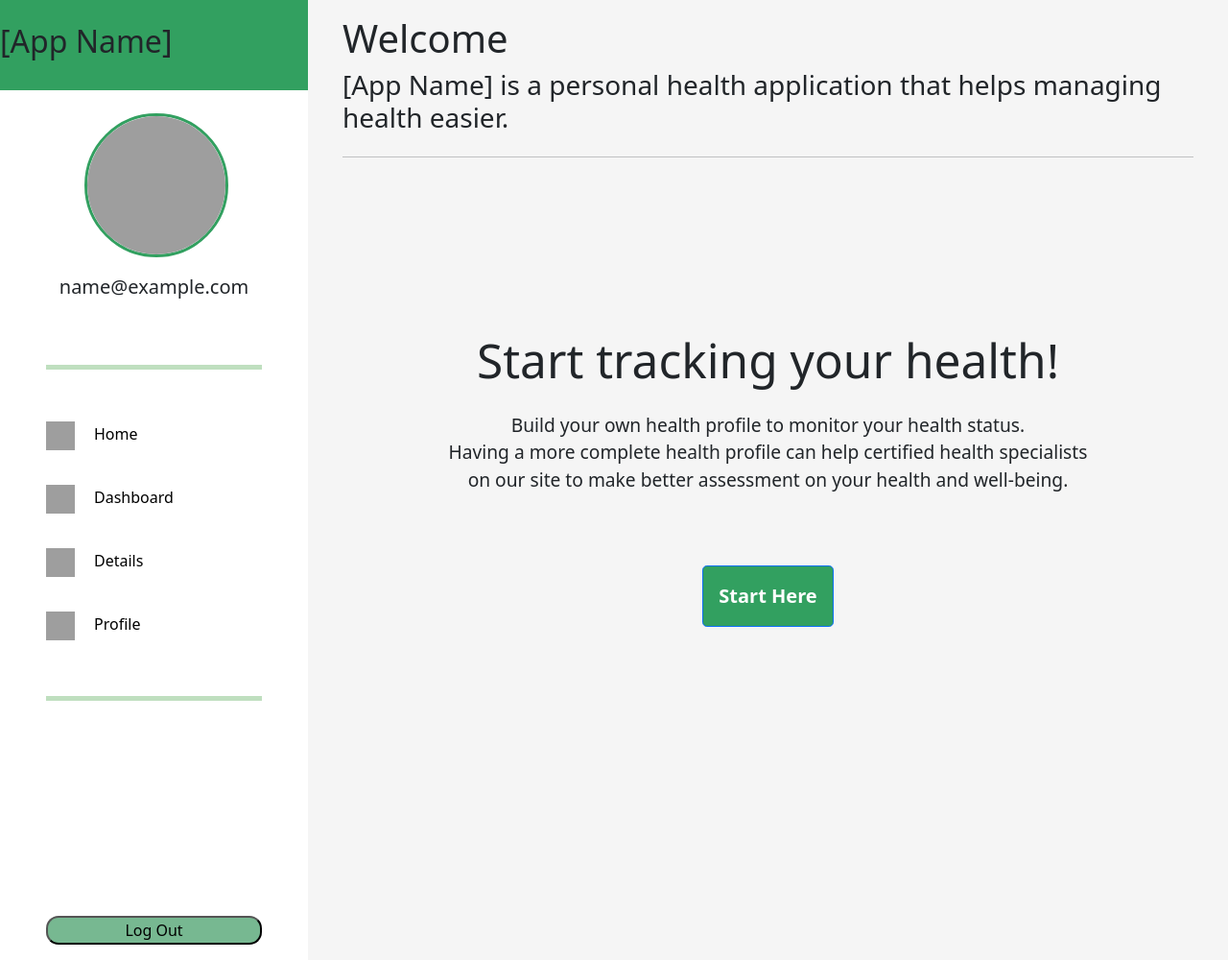
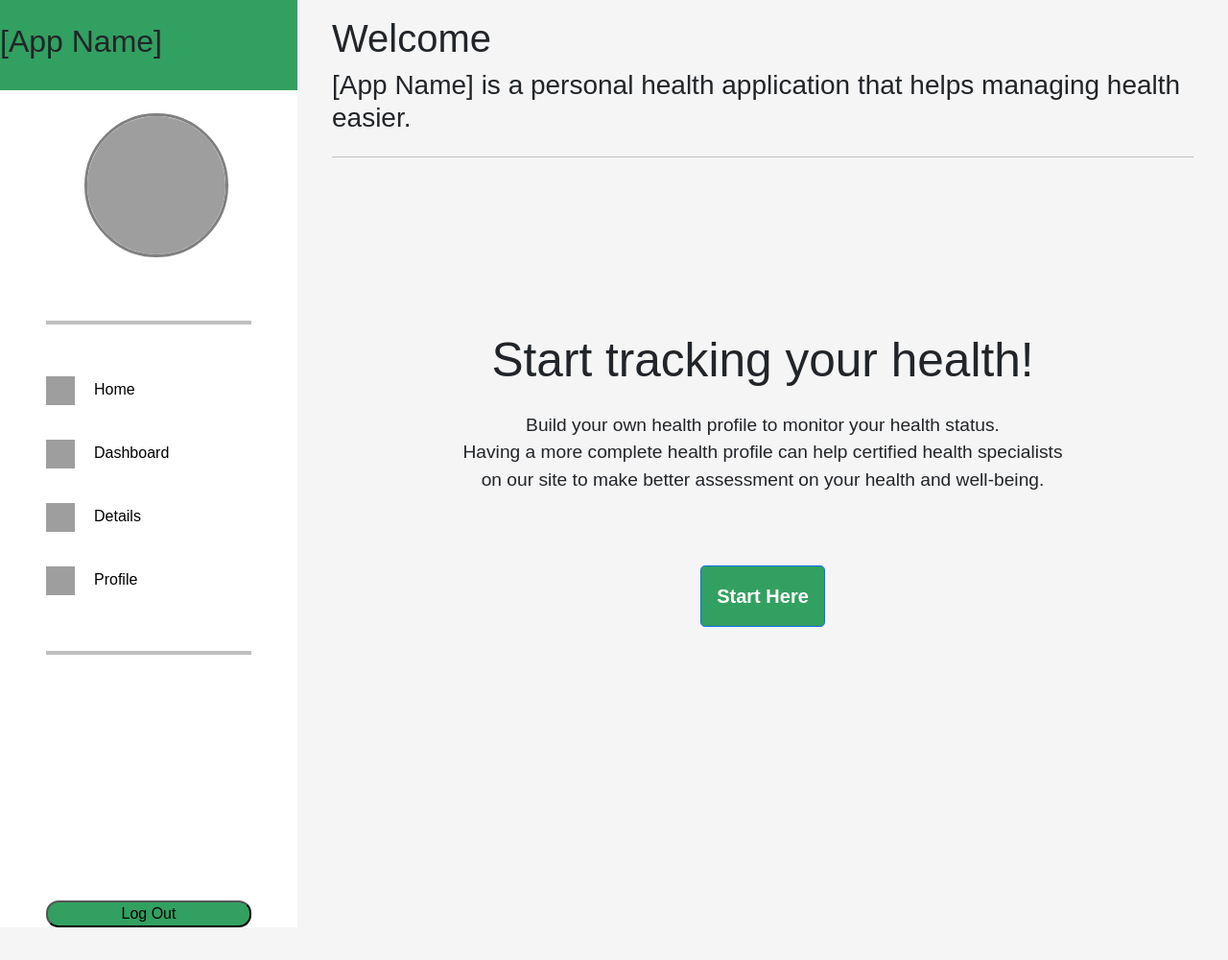
Before and after one commit to chunsu2019/SeniorProoject, a Flask app: template app/templates/public/home.html in a window 1280 px wide. Shown: the whole page at 96% size. After the commit the page ends 966 px from the top, so only its background shows below. Run offline with Flask 2, Linux system fonts and the light colour scheme; the template is opened without the code that fills it, so the values that code supplies are empty; the visitor is signed in with stand-in values (Sample User, id 1); parts of the project's set-up code (start-up, migrations or seed data) failed here and were passed over; some libraries are stand-ins or nearby versions; grey boxes are pictures that could not be loaded.

Commit message:
Code cleanup and fixed a bug
Removed inline CSS. Tried to fix a bug caused by the getuid function. firebase uid now stores in session.

```diff
--- /dev/null
+++ b/app/static/css/home.css
@@ -0,0 +1,9 @@
+
+.add_btn{
+    background-color: #32A060;
+    padding: 1rem;
+}
+
+.add_btn:hover{
+    background-color:#4be68c;
+}
--- /dev/null
+++ b/app/static/css/nav_bar_template.css
@@ -0,0 +1,84 @@
+* {
+    margin: 0;
+    padding: 0;
+    box-sizing: border-box;
+    font-family: Arial, Helvetica, sans-serif;
+}
+
+html {
+    height: 100%;
+}
+
+body {
+    min-height: 100vh;
+}
+
+.pageContainer, .row.flex-nowrap{
+    min-height: 100vh;
+}
+
+.appName {
+    width:100%;
+    background-color: #32A060;
+}
+
+.profilePic {
+    border: 3px solid;
+    border-color: gray;
+    border-radius: 50%;
+    width: 150px;
+    height: 150px;
+}
+
+.navbarHR {
+    height: 4px !important;
+    width: 100%;
+    margin-top: 50px;
+    color: black;
+}
+
+.nav.nav-pills.flex-column {
+    margin-top: 30px;
+    width: 100%;
+    gap: 20px;
+}
+
+
+.navIcon {
+    width: 30px;
+    height: 30px;
+    margin-right: 20px;
+}
+
+a:link {
+    color: black;
+    background-color: transparent;
+    text-decoration: none;
+}
+
+a:visited {
+    color: black;
+    background-color: transparent;
+    text-decoration: none;
+}
+
+.nav-pills>li>a.active {
+    color: rgb(60, 54, 54) !important;
+    background-color: #32A060 !important;
+}
+
+.nav-pills>li>a:hover {
+    color: rgb(60, 54, 54) !important;
+    background-color: #77b891 !important;
+}
+
+.logoutButton {
+    width: 100%;
+    border-radius: 13px;
+    margin-top: 15rem;
+    background-color: #32A060;
+}
+
+.content {
+    background-color: whitesmoke;
+}
--- a/app/templates/public/dashboard.html
+++ b/app/templates/public/dashboard.html
@@ -1,4 +1,6 @@
 {% extends "public/templates/navbar_templates.html" %}
+
+{% block css %}<link rel="stylesheet" href="../../static/css/dashboard.css"> {% endblock %}
 
 {% block title %}Dashboard{% endblock %}
 
--- a/app/templates/public/details.html
+++ b/app/templates/public/details.html
@@ -1,4 +1,6 @@
 {% extends "public/templates/navbar_templates.html" %}
+
+{% block css %}<link rel="stylesheet" href="../../static/css/details.css"> {% endblock %}
 
 {% block title %}Details{% endblock %}
 
--- a/app/templates/public/home.html
+++ b/app/templates/public/home.html
@@ -1,4 +1,6 @@
 {% extends "public/templates/navbar_templates.html" %}
+
+{% block css %}<link rel="stylesheet" href="../../static/css/home.css"> {% endblock %}
 
 {% block title %}Home{% endblock %}
 
@@ -31,7 +33,6 @@
                         <form action="/write" method="POST">
                             <select class="form-select" aria-label="Default select example">
                                 <option selected></option>
-                                <option value="0">Basic Info</option>
                                 <option value="1">Blood Pressure(s)</option>
                                 <option value="2">Blood Pressure(s)</option>
                                 <option value="3">Pulse Measurement(s)</option>
--- a/app/templates/public/profile.html
+++ b/app/templates/public/profile.html
@@ -1,4 +1,6 @@
 {% extends "public/templates/navbar_templates.html" %}
+
+{% block css %}<link rel="stylesheet" href="../../static/css/profile.css"> {% endblock %}
 
 {% block title %}Home{% endblock %}
 
@@ -25,7 +27,6 @@
                         <form action="/edit-profile" method="POST" enctype="multipart/form-data">
                             {% if data is none %}
                             <img src="https://i.ibb.co/zRyKTmf/pro.png" alt="Profile Pic" width="200" height="200" id="profileImage">
-                            id="profileImage" style="border: solid;">
                             {% else %}
                             <img src="{{data.profile_image_url}}" alt="Profile Pic" width="200" height="200" id="profileImage">
                             {% endif %}
--- a/app/templates/public/templates/navbar_templates.html
+++ b/app/templates/public/templates/navbar_templates.html
@@ -10,41 +10,36 @@
         integrity="sha384-EVSTQN3/azprG1Anm3QDgpJLIm9Nao0Yz1ztcQTwFspd3yD65VohhpuuCOmLASjC" crossorigin="anonymous">
 
     <!-- Custom CSS -->
-    <link rel="stylesheet" type="text/css" href="../../static/css/style.css">
+    <link rel="stylesheet" href="../../../static/css/nav_bar_template.css">
+
+    {% block css %} {% endblock %}
 
     <title>{% block title %} {% endblock %}</title>
 </head>
 
 <body>
 
-    <div class="container-fluid">
+    <div class="pageContainer container-fluid">
         <div class="row flex-nowrap">
             <div class="col-auto px-0">
-                <div class="py-4" style="width:100%; background-color: #32A060">
+                <div class="appName py-4">
                     <h2>[App Name]</h2>
                 </div>
 
                 <div class="d-flex flex-column align-items-sm-start px-5
                         mh-100">
 
-                    <div class="container mt-4 mb-3 ms-3" style="width: 100%;">
+                    <div class="container mt-4 mb-3 ms-3">
                         {% if 'profile_img_url' not in session %}
-                        <img src="https://i.ibb.co/zRyKTmf/pro.png" alt="Profile Pic" style="border: 3px solid; border-radius: 50%;
-                                border-color: #32A060" width="150" height="150">
+                        <img class="profilePic" src="https://i.ibb.co/zRyKTmf/pro.png" alt="Profile Pic">
                         {% else %}
-                        <img src="{{session['profile_img_url']}}" alt="Profile Pic" style="border: 3px solid; border-radius: 50%;
-                                border-color: #32A060" width="150" height="150">
+                        <img class="profilePic" src="{{session['profile_img_url']}}" alt="Profile Pic">
                         {% endif %}
                     </div>
 
-                    <p style="width: 100%; text-align: center; font-size:
-                            20px;">{{ session["email"] }}</p>
+                    <hr class="navbarHR">
 
-                    <hr style="width: 225px; margin-top: 50px; height: 5px;
-                            border-width: 0; color: green;">
-
-                    <ul class="nav nav-pills flex-column" style="margin-top:
-                            30px; width: 100%; gap: 20px;">
+                    <ul class="nav nav-pills flex-column">
 
                         <li>
                             {% if active=="home" %}
@@ -54,28 +49,28 @@
 
                                 {% else %}
 
-                                <a href="/home" class="nav-link px-0
-                                        align-middle">
+                                <a href="/home" class="nav-link px-0 align-middle">
 
                                     {% endif %}
-                                    <img src="https://i.ibb.co/YfHk20r/icons8-home-80.png" alt="dashboard-icon"
-                                        width="30px" height="30px" style="margin-right: 20px;">Home
+                                    <img class="navIcon" src="https://i.ibb.co/YfHk20r/icons8-home-80.png"
+                                        alt="dashboard-icon">Home
+
+
                                 </a>
                         </li>
 
                         <li>
                             {% if active=="dashboard" %}
-                            <a href="/dashboard" class="nav-link active
-                                        px-0 align-middle">
+                            <a href="/dashboard" class="nav-link active px-0 align-middle">
 
                                 {% else %}
 
-                                <a href="/dashboard" class="nav-link
-                                            px-0 align-middle">
+                                <a href="/dashboard" class="nav-link px-0 align-middle">
 
                                     {% endif %}
-                                    <img src="https://i.ibb.co/ThS2rSS/icons8-dashboard-60.png" alt="dashboard-icon"
-                                        width="30px" height="30px" style="margin-right: 20px;">Dashboard
+                                    <img class="navIcon" src="https://i.ibb.co/ThS2rSS/icons8-dashboard-60.png"
+                                        alt="dashboard-icon">Dashboard
+
                                 </a>
                         </li>
 
@@ -90,8 +85,8 @@
                                                 px-0 align-middle">
 
                                     {% endif %}
-                                    <img src="https://i.ibb.co/6tZ6KvY/icons8-details-50.png" alt="details-icon"
-                                        width="30px" height="30px" style="margin-right: 20px;">Details
+                                    <img class="navIcon" src="https://i.ibb.co/6tZ6KvY/icons8-details-50.png"
+                                        alt="details-icon">Details
                                 </a>
                         </li>
 
@@ -102,32 +97,23 @@
 
                                 {% else %}
 
-                                <a href="/profile" class="nav-link px-0
-                                                    align-middle">
+                                <a href="/profile" class="nav-link px-0 align-middle">
 
                                     {% endif %}
-                                    <img src="https://i.ibb.co/gvGhpDY/icons8-male-user-50.png" alt="profile-icon"
-                                        width="30px" height="30px" style="margin-right:
-                                                        20px;">Profile
-                                </a>
+
+                                    <img class="navIcon" src="https://i.ibb.co/gvGhpDY/icons8-male-user-50.png"
+                                        alt="profile-icon">Profile </a>
                         </li>
 
                     </ul>
 
-                    <hr style="width: 100%; margin-top:
-                                            50px; height: 5px; border-width: 0;
-                                            color: green;">
+                    <hr class="navbarHR">
 
-                    <button style="width: 100%; border-radius:
-                                            13px; margin-top: 13rem;
-                                            margin-bottom: 1rem;
-                                            background-color: #77b891;"
-                        onclick="window.location ='/firebase_logout'">Log
+                    <button class="logoutButton" onclick="window.location ='/firebase_logout'">Log
                         Out</button>
                 </div>
             </div>
-            <div class="col py-3" style="background-color:
-                                    whitesmoke; overflow:scroll;">
+            <div class="content col py-3">
                 {% block content %} {% endblock %}
             </div>
         </div>
```
Also changed, not shown: app/firebase.py (+6 -10 lines), app/static/css/login.css (added, +51 -0 lines), app/static/css/style.css (deleted, +0 -48 lines), app/templates/public/login.html (+12 -16 lines), app/views.py (+13 -11 lines), app/static/css/dashboard.css (added), app/static/css/details.css (added), app/static/css/profile.css (added).
